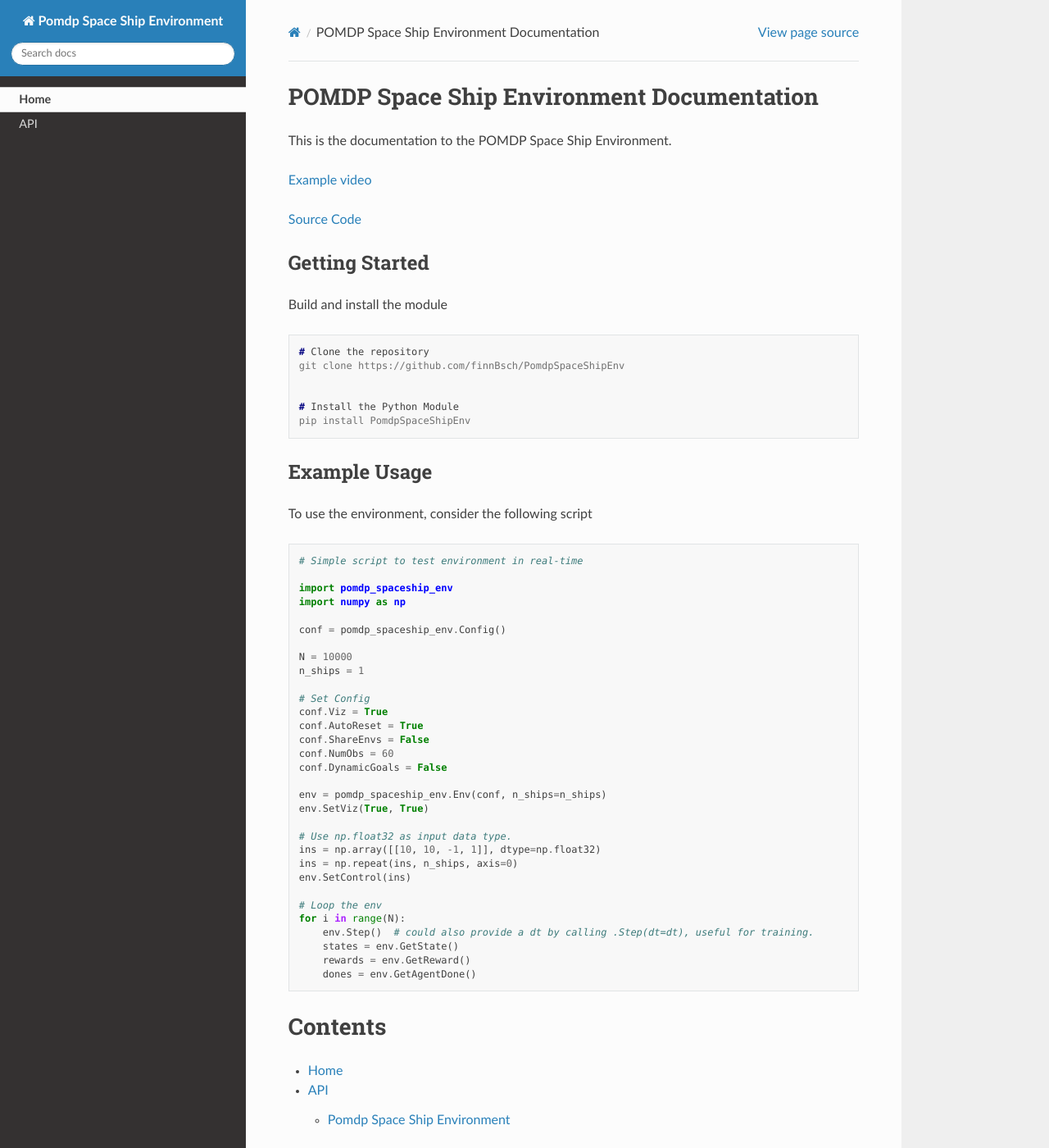
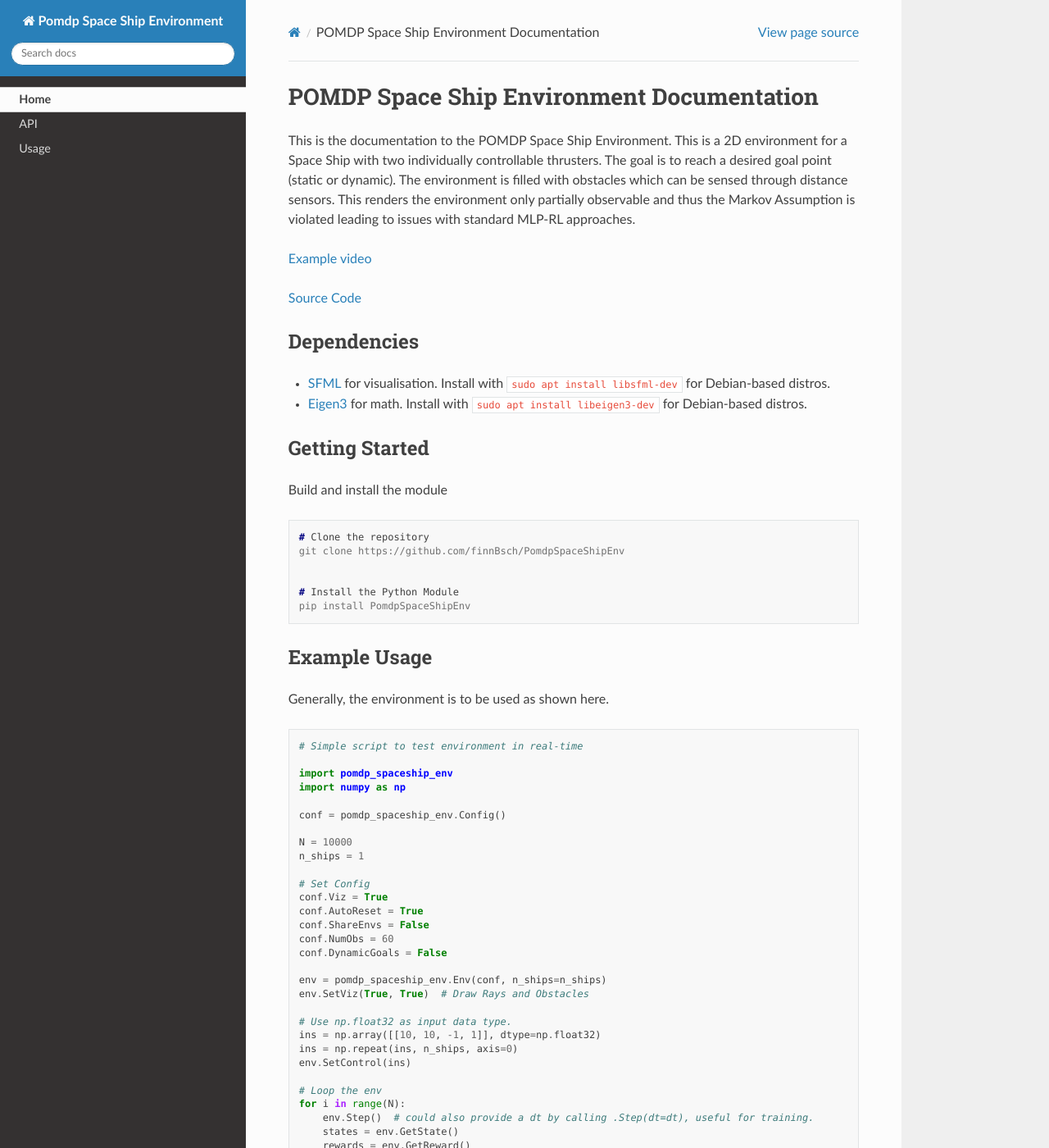
Before and after one commit to finnBsch/PomdpSpaceShipEnv, a Sphinx documentation site: the page built from docs/source/index.rst, in a window 1280 px wide and 1400 px high. Shown: the whole window at 82% size. Built offline with Sphinx 7.4.7 and the Read the Docs theme 2.0.0, drawn with Linux system fonts in a browser that asks for light colours; some of the changed text lies outside the part shown.

Commit message:
extend docs

```diff
--- a/README.rst
+++ b/README.rst
@@ -1,13 +1,23 @@
 POMDP Space Ship Environment Documentation
 ===============================================
 
-This is the documentation to the POMDP Space Ship Environment.
+This is the documentation to the POMDP Space Ship Environment. This is a 2D environment
+for a Space Ship with two individually controllable thrusters. The goal is to reach a desired goal point (static or dynamic).
+The environment is filled with obstacles which can be sensed through distance sensors.
+This renders the environment only partially
+observable and thus the Markov Assumption is violated leading to issues with standard MLP-RL approaches.
 
 
 
 `Example video <https://www.youtube.com/watch?v=su16NdsVE5I&ab_channel=FinnBusch>`_
 
 `Source Code <https://github.com/finnBsch/PomdpSpaceShipEnv>`_
+
+Dependencies
+---------------------
+* `SFML <https://www.sfml-dev.org/>`_ for visualisation. Install with ``sudo apt install libsfml-dev`` for Debian-based distros.
+* `Eigen3 <https://eigen.tuxfamily.org/index.php?title=Main_Page>`_ for math. Install with ``sudo apt install libeigen3-dev`` for Debian-based distros.
+
 
 Getting Started
 ---------------------
@@ -25,8 +35,7 @@ Build and install the module
 
 Example Usage
 ---------------------
-To use the environment, consider the following script
-
+Generally, the environment is to be used as shown here.
 
 .. code-block :: python
 
@@ -48,7 +57,7 @@ To use the environment, consider the following script
    conf.DynamicGoals = False
 
    env = pomdp_spaceship_env.Env(conf, n_ships=n_ships)
-   env.SetViz(True, True)
+   env.SetViz(True, True)  # Draw Rays and Obstacles
 
    # Use np.float32 as input data type.
    ins = np.array([[10, 10, -1, 1]], dtype=np.float32)
--- a/docs/source/conf.py
+++ b/docs/source/conf.py
@@ -42,7 +42,8 @@ extensions = [
     'sphinx.ext.autodoc',
     'sphinx.ext.viewcode',
     'sphinx.ext.napoleon',
-    "sphinx.ext.autosummary"
+    "sphinx.ext.autosummary",
+    "sphinx.ext.mathjax"
 ]
 napoleon_google_docstring = True
 napoleon_numpy_docstring = False
--- a/docs/source/index.rst
+++ b/docs/source/index.rst
@@ -4,3 +4,4 @@ Contents
 .. toctree::
    Home <self>
    modules
+   usage
```
Also changed, not shown: docs/source/usage.rst (added, +23 -0 lines), 12 other files.
